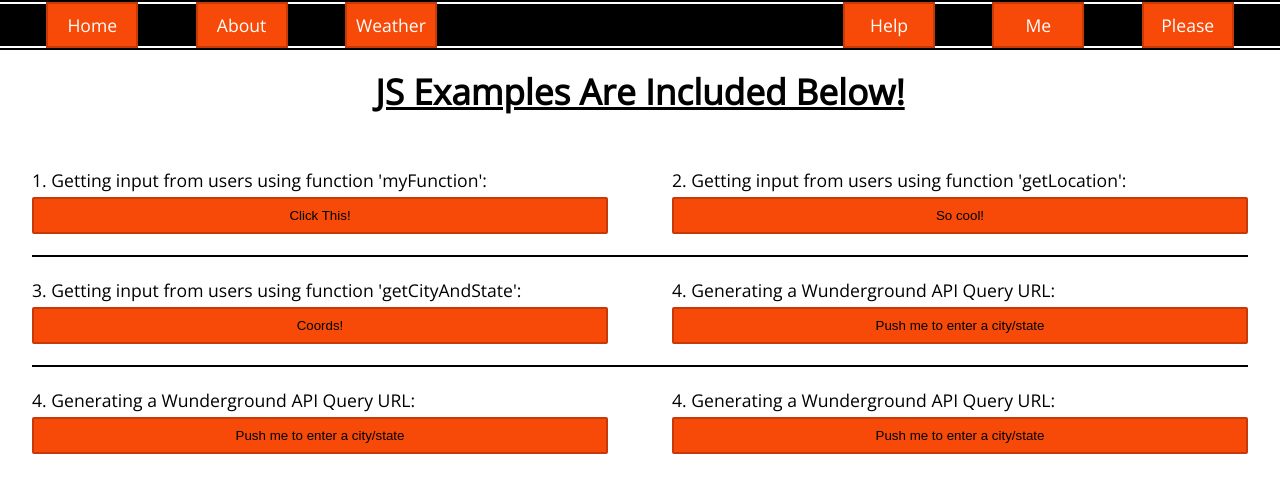
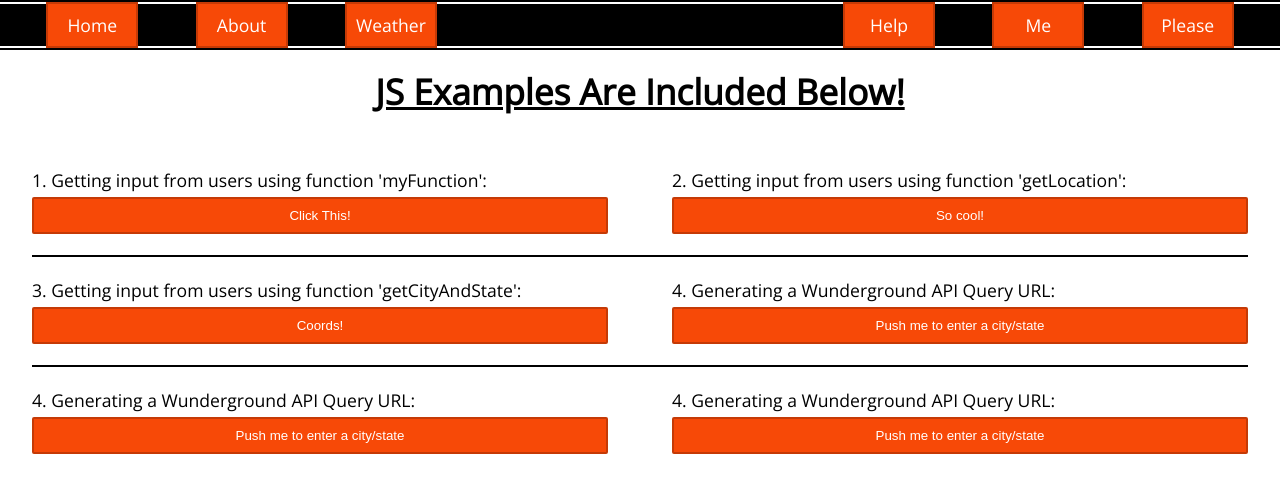
Before and after one commit to ColinGreybosh/ddwd-projects, a PHP site: page /html/index.html in a window 1280 px wide. Shown: the top 493 px of the page. Run offline with PHP 8.4, Linux system fonts and the light colour scheme.

Commit message:
Colorized button text

```diff
--- a/dynamic-api/css/main.css
+++ b/dynamic-api/css/main.css
@@ -168,6 +168,7 @@ button {
     font-family: 'OpenSans', sans-serif;
     padding: 0.5rem;
     margin-top: 0.3rem;
+    color: white;
 }
 
 button:hover {
```
